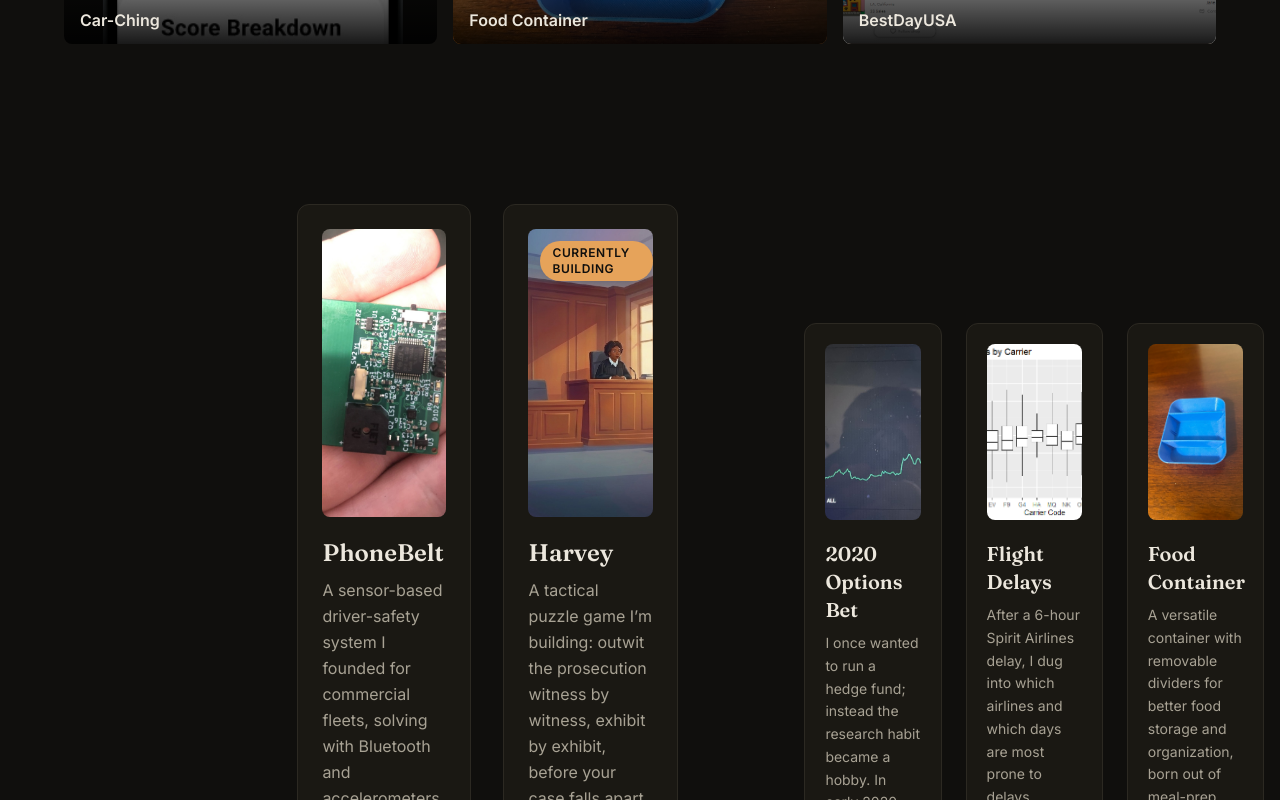
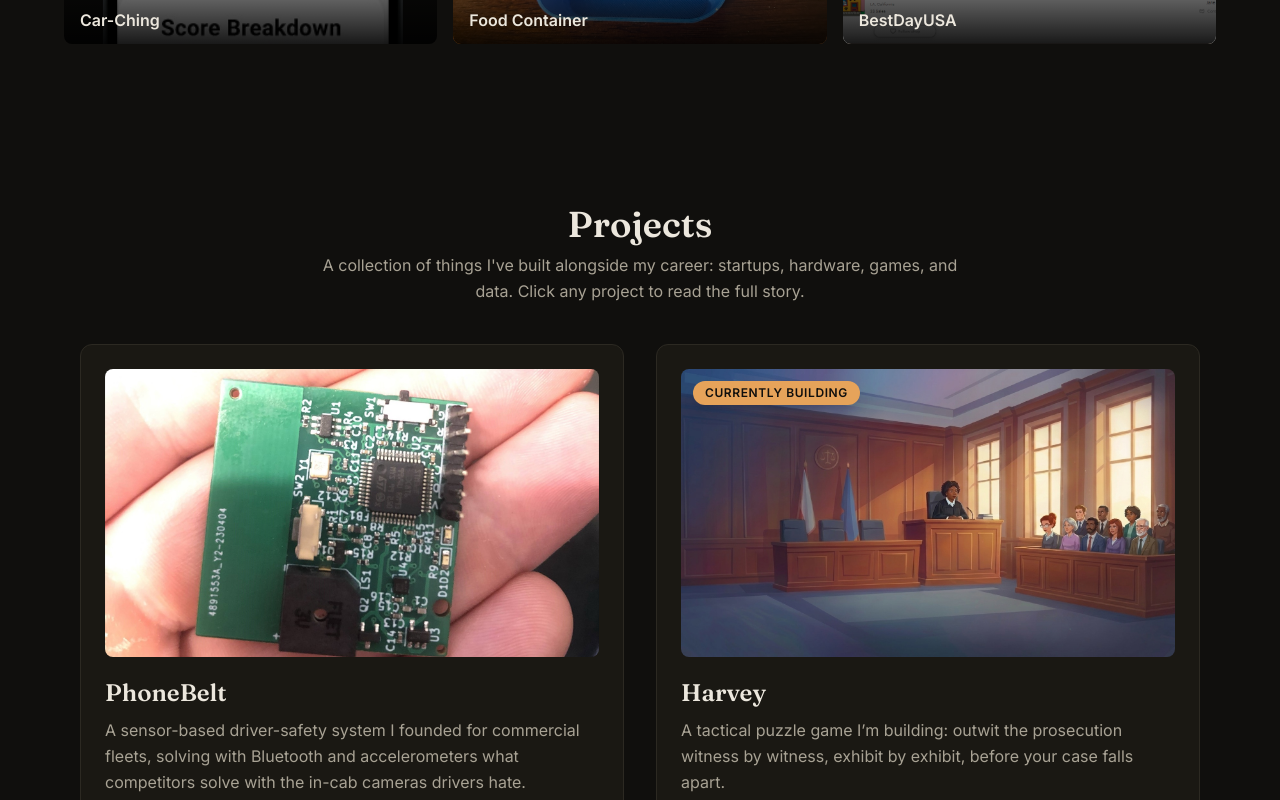
Before and after one commit to jamescscoleman/portfolio, a React (Create React App) app: page / in a window 1280 px wide. Shown: the part 780-1580 px from the top of the page. Built offline with nearby package versions, Linux system fonts and the light colour scheme.

Commit message:
Fix projects section markup

```diff
--- a/src/HomePage.js
+++ b/src/HomePage.js
@@ -115,8 +115,8 @@ const HomePage = () => {
         </div>
       </div>
 
-      {/* About Me Section */}
-      <div className="relative flex w-full items-center justify-center py-20" id="arojects">
+      {/* Projects Section */}
+      <div className="flex w-full flex-col items-center justify-center py-20" id="projects">
         <h2 className="mb-2 font-display text-3xl font-semibold text-cream md:text-4xl">Projects</h2>
         <p className="mb-10 max-w-2xl px-4 text-center leading-relaxed text-muted">
           A collection of things I've built alongside my career: startups, hardware, games, and data. Click any project to read the full story.
```
